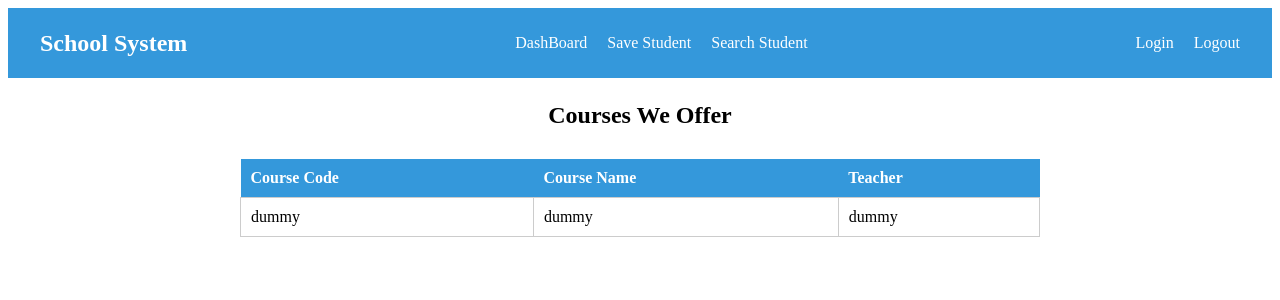
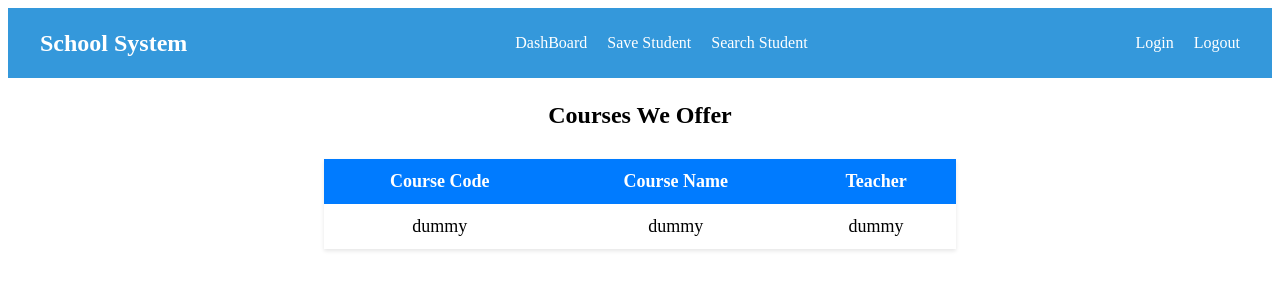
Before and after one commit to sovisrushain/school-system-spring-microservices, an Angular app in the folder web-client/: page /dashboard in a window 1280 px wide. Shown: the top 300 px of the page. Built offline with nearby package versions, Linux system fonts and the light colour scheme.

Commit message:
dashboard component styles

```diff
--- a/web-client/src/app/components/dashboard/dashboard.component.css
+++ b/web-client/src/app/components/dashboard/dashboard.component.css
@@ -1,57 +1,45 @@
-/* Center the component on the page */
-div {
+.container {
   display: flex;
   flex-direction: column;
   align-items: center;
-  justify-content: center;
-  height: 80vh;
+  justify-content: flex-start;
+  height: 100vh;
   text-align: center;
+  font-size: 18px;
 }
 
-/* Style the heading */
-p {
-  text-align: center;
+.title {
   font-size: 24px;
   font-weight: bold;
   margin-bottom: 20px;
 }
 
-/* Style the table */
-table {
-  width: 100%;
-  max-width: 800px;
+.course-table {
+  width: 50%;
   border-collapse: collapse;
-  margin: 20px auto;
+  box-shadow: 0 2px 4px rgba(0, 0, 0, 0.1);
 }
 
-/* Style the table caption */
 caption {
-  font-size: 18px;
+  font-size: 20px;
   font-weight: bold;
   margin-bottom: 10px;
 }
 
-/* Style the table header */
-th {
-  background-color: #3498db;
-  color: #fff;
-  padding: 10px;
-  text-align: left;
+thead {
+  background-color: #007bff; /* Blue header background color */
+  color: #fff; /* White text color */
 }
 
-/* Style the table cells */
-td {
-  border: 1px solid #ccc;
-  padding: 10px;
-  text-align: left;
+th, td {
+  padding: 12px;
+  text-align: center;
 }
 
-/* Add alternating row colors for better readability */
-tbody tr:nth-child(even) {
-  background-color: #f2f2f2;
+tr:nth-child(even) {
+  background-color: #f2f2f2; /* Alternate row background color */
 }
 
-/* Add hover effect for table rows */
-tbody tr:hover {
-  background-color: #e6e6e6;
+tr:hover {
+  background-color: #e0e0e0; /* Hover row background color */
 }
--- a/web-client/src/app/components/dashboard/dashboard.component.html
+++ b/web-client/src/app/components/dashboard/dashboard.component.html
@@ -1,5 +1,6 @@
-<p>Courses We Offer</p>
-<table >
+<div class="container">
+  <p class="title">Courses We Offer</p>
+  <table class="course-table">
     <caption></caption>
     <thead>
     <tr>
@@ -9,10 +10,11 @@
     </tr>
     </thead>
     <tbody>
-  <tr >
+    <tr>
       <td>dummy</td>
       <td>dummy</td>
       <td>dummy</td>
     </tr>
     </tbody>
   </table>
+</div>
```
Lines whose indentation alone changed are shown as unchanged.
